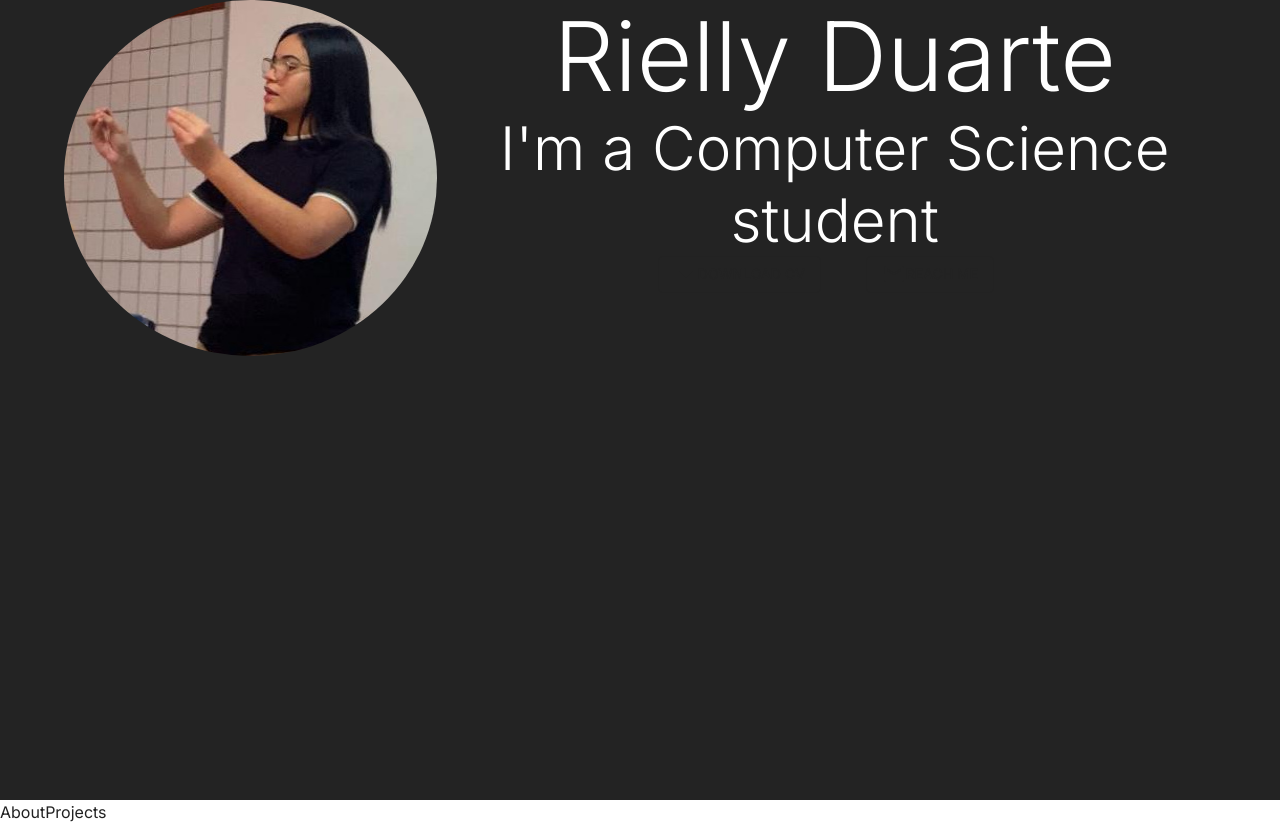
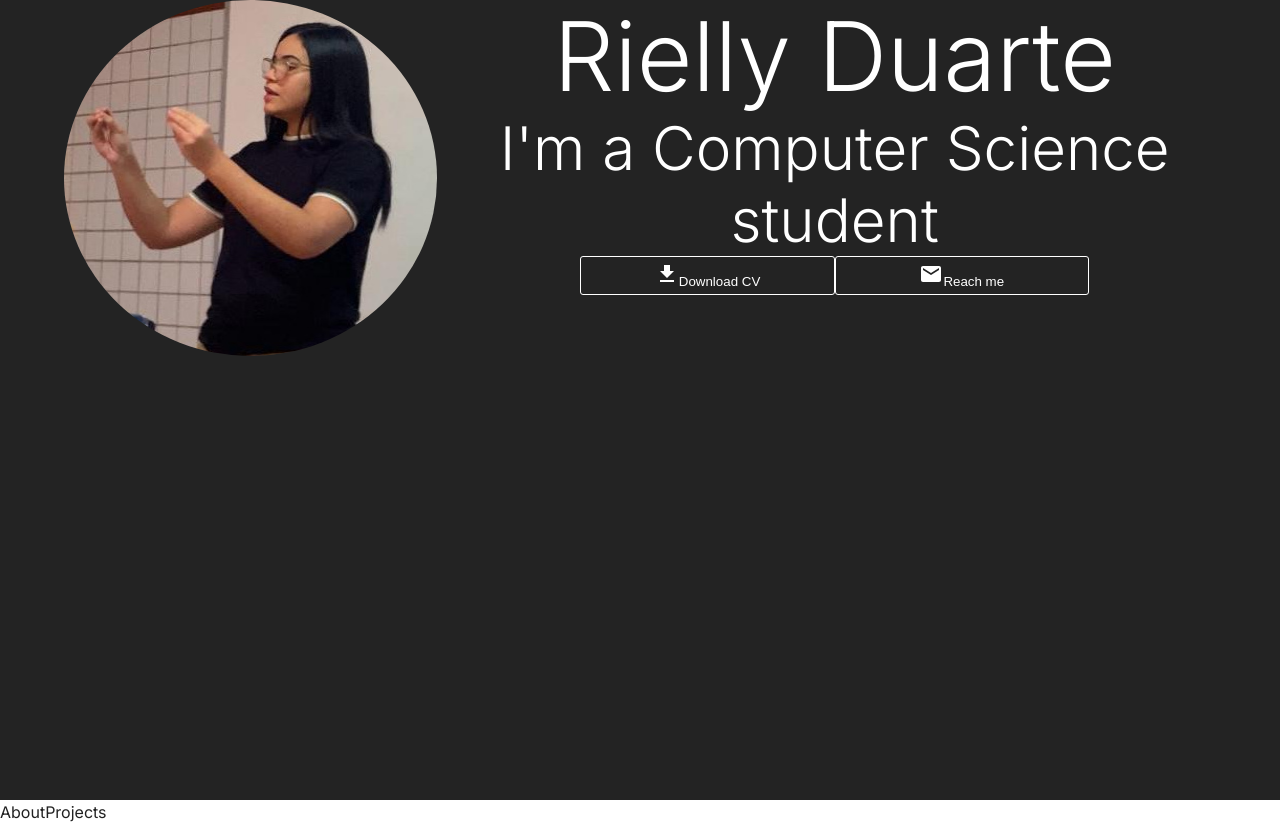
Before and after one commit to rluizaduarte/Portfolio-RD, a Next.js app in the folder portfolio/: page / in a window 1280 px wide. Built offline with nearby package versions, Linux system fonts and the light colour scheme; what @mui/material-nextjs would draw is missing.

Commit message:
add styled button

```diff
--- a/portfolio/app/components/Hero.tsx
+++ b/portfolio/app/components/Hero.tsx
@@ -7,6 +7,7 @@ import { Button, Container, Grid, Typography } from "@mui/material";
 import DownloadIcon from '@mui/icons-material/Download';
 import EmailIcon from '@mui/icons-material/Email';
 import theme from "../theme";
+import StyledButton from "./StyledButton";
 
 export default function Hero() {
 
@@ -32,15 +33,15 @@ export default function Hero() {
               <Typography variant="h1" sx={{ textAlign: "center", color:"primary.contrastText" }}>Rielly Duarte</Typography>
               <Typography variant="h2" sx={{ textAlign: "center", color:"primary.contrastText" }}>I'm a Computer Science student</Typography>
               <Grid container sx={{display: "flex", justifyContent:"center"}}>
-                <Grid size={3} sx={{display: "flex", justifyContent:"center"}}>
-                  <Button variant="outlined">
-                    <DownloadIcon/>Download CV
-                  </Button>
+                <Grid size={4} sx={{display: "flex", justifyContent:"center"}}>
+                  {StyledButton(<>
+                      <DownloadIcon />Download CV
+                  </>,)}
                 </Grid>
-                <Grid size={3} sx={{display: "flex", justifyContent:"center"}}>
-                  <Button variant="outlined">
+                <Grid size={4} sx={{display: "flex", justifyContent:"center"}}>
+                  {StyledButton(<>
                     <EmailIcon/>Reach me
-                  </Button>
+                  </>,)}
                 </Grid>
               </Grid>
             </Grid>
--- /dev/null
+++ b/portfolio/app/components/StyledButton.tsx
@@ -0,0 +1,18 @@
+import { styled } from "@mui/material/styles";
+
+export default function CustomButton(children: React.ReactNode) {
+    const StyledButton = styled("button")(({ theme }) => ({
+        backgroundColor: "transparent",
+        border: `1px solid ${theme.palette.primary.contrastText}`,
+        borderRadius: "3px",
+        padding: "5px 15px",
+        width: "100%",
+        color: theme.palette.primary.contrastText,
+        "&:hover": {
+            backgroundColor: theme.palette.secondary.light,
+            color: theme.palette.primary.main,
+        },
+    }));
+
+    return <StyledButton>{children}</StyledButton>;
+}
```
Also changed, not shown: 1 other file (tests, documents, lock files or other folders).
